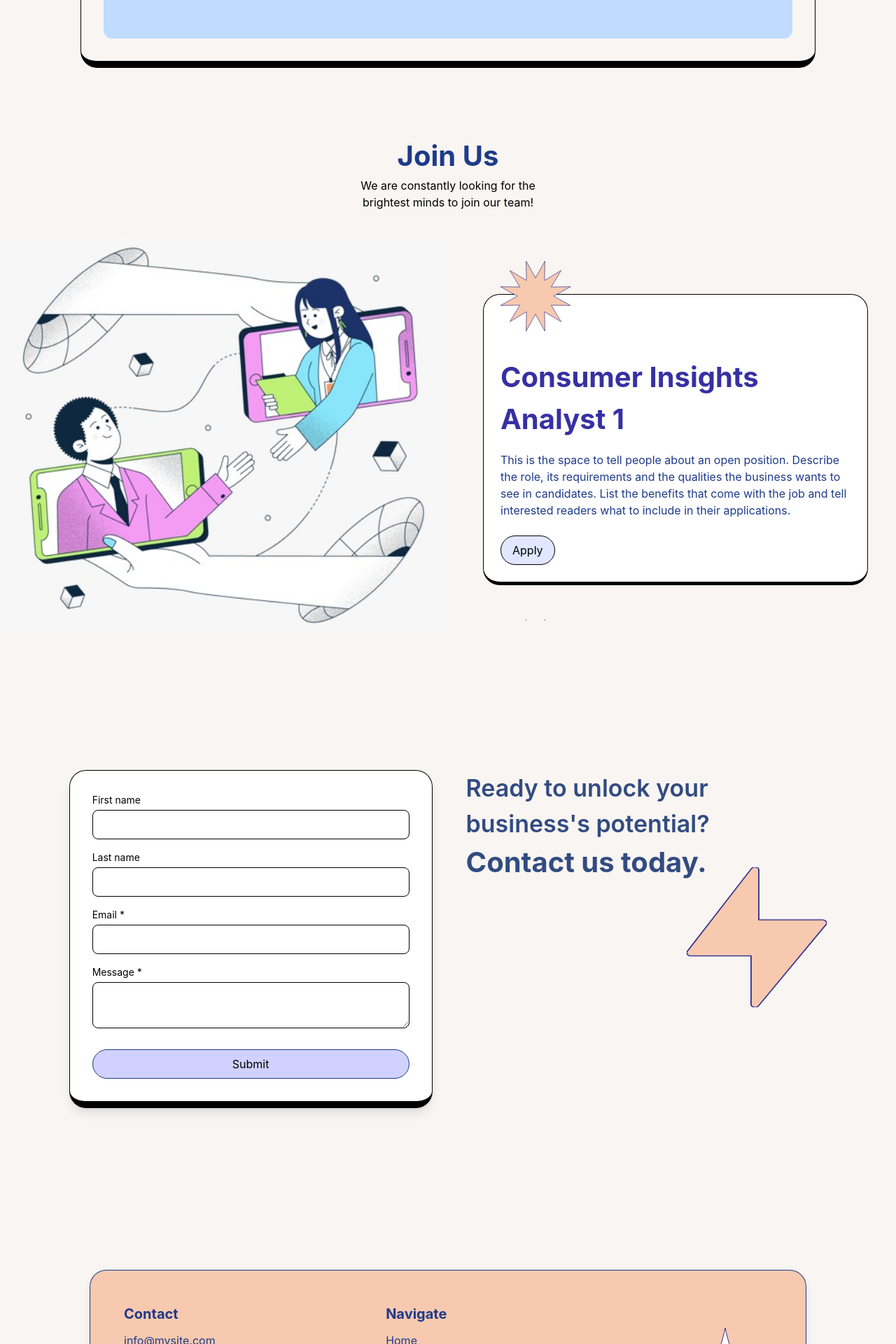
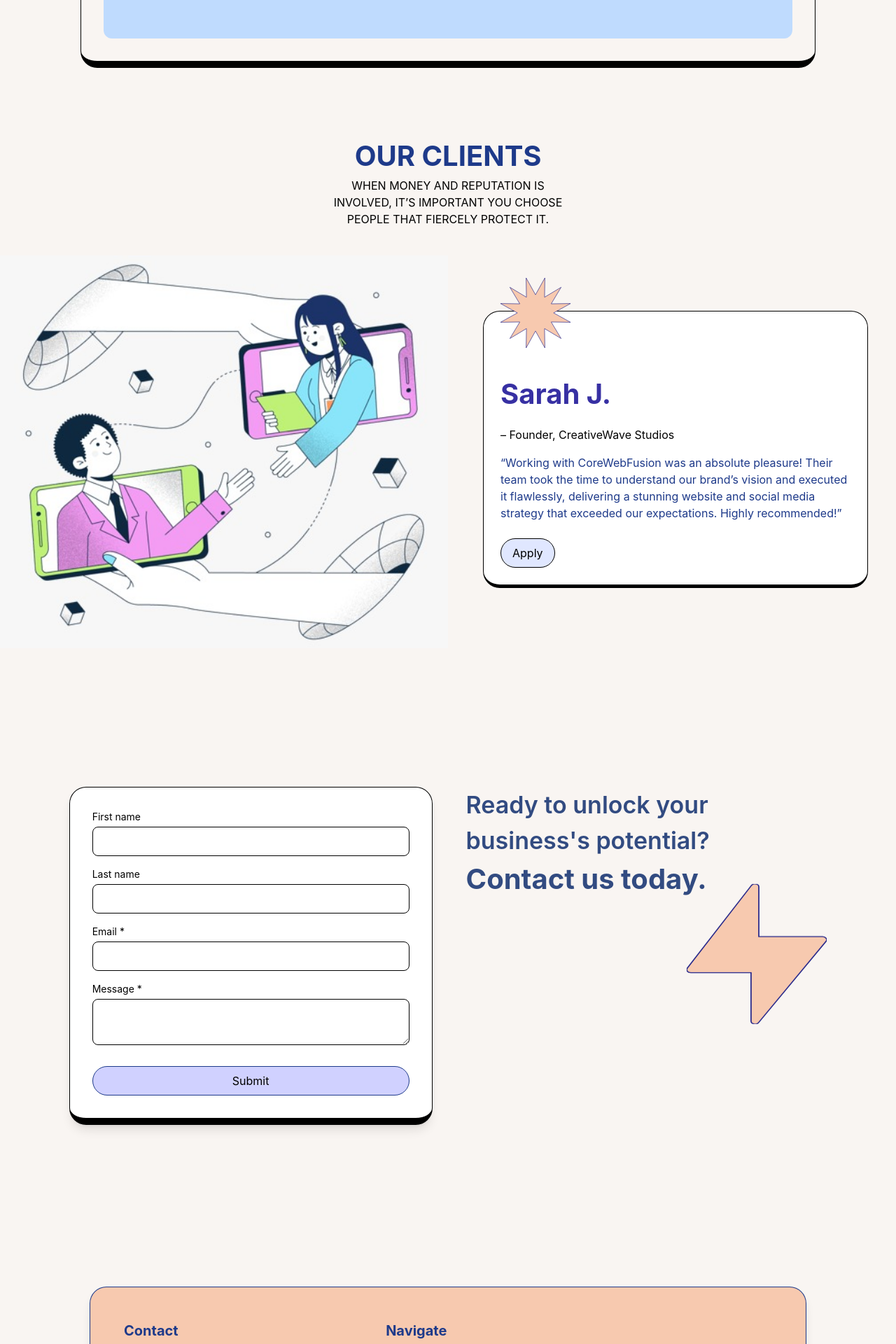
Before and after one commit to tahzib12/mindshare, a React (Create React App) app: page / in a window 1280 px wide. Shown: the part 2846-4766 px from the top of the page at 70% size. Built offline with nearby package versions, Linux system fonts and the light colour scheme.

Commit message:
blog page work

```diff
--- a/src/Components/Carousel.js
+++ b/src/Components/Carousel.js
@@ -72,7 +72,7 @@ const Carousel = () => {
   return (
     <div id='caseStudies' className="relative w-full mx-auto p-14 bg-[#f9f5f2]">
       <div className='text-center text-[40px] font-bold text-blue-900 py-10'>
-        Case Studies
+        Blog
       </div>
       <div className="flex items-center justify-center space-x-4">
         {/* Left Arrow */}
@@ -114,7 +114,7 @@ const Carousel = () => {
                     <p className="text-gray-700 text-[14px]">{slide.description}</p>
                     <div className='text-right absolute bottom-4 right-4'>
                     <a
-                      href="#"
+                      href="/Blog"
                       className="bg-blue-100 text-black text-[14px] py-2 px-4 rounded-full border-[1px] border-black  hover:bg-blue-900 hover:text-white hover:border-blue-900 cursor-pointer"
                     >
                       Read More
--- a/src/Components/Footer.js
+++ b/src/Components/Footer.js
@@ -14,7 +14,7 @@ const Footer = () => {
     }, []);
 
     return (
-        <footer className="bg-[#f9f5f2] p-8  mx-auto w-full">
+        <footer className="bg-[#f9f5f2] p-8 pb-5 mx-auto w-full">
             <div className="bg-[#F7C9AF] p-8 md:p-12 rounded-3xl mx-auto my-10 max-w-5xl shadow-lg border-[1px] border-b-[10px] border-blue-900 relative" data-aos="zoom-in">
                 <div className="flex flex-col gap-44 md:flex-row justify-start items-start space-y-6 md:space-y-0">
 
--- a/src/Components/Hero.js
+++ b/src/Components/Hero.js
@@ -28,7 +28,7 @@ const HeroSection = () => {
           <img
             src={Hero1}
             alt="Business Insights Illustration"
-            className="w-full rounded-3xl"
+            className="w-full rounded-3xl bg-transparent"
           />
         </div>
       </div>
--- a/src/Components/JoinUs.js
+++ b/src/Components/OurClients.js
@@ -3,11 +3,11 @@ import SlideCard from './SlideCard'
 import image6 from '../Assets/joinus.jpeg'
 
 
-function JoinUs() {
+function OurClients() {
   return (
     <div className='bg-[#f9f5f2] py-10 relative'>
-        <p className='text-[40px] text-blue-900 font-bold text-center'>Join Us</p>
-        <p className='text-[16px] text-black text-center w-[320px] mx-auto mb-10'>We are constantly looking for the brightest minds to join our team!</p>
+        <p className='text-[40px] text-blue-900 font-bold text-center'>OUR CLIENTS</p>
+        <p className='text-[16px] text-black text-center w-[350px] mx-auto mb-10'>WHEN MONEY AND REPUTATION IS INVOLVED, IT’S IMPORTANT YOU CHOOSE PEOPLE THAT FIERCELY PROTECT IT.</p>
     <div className='flex items-center justify-between '>
       <div className="w-1/2 mt-10 md:mt-0">
           <img
@@ -24,4 +24,4 @@ function JoinUs() {
   )
 }
 
-export default JoinUs;
+export default OurClients;
--- a/src/Components/SlideCard.js
+++ b/src/Components/SlideCard.js
@@ -2,7 +2,7 @@ import React from "react";
 
 const SlideCard = () => {
     return (
-        <div className="bg-transparent h-[530px] overflow-y-scroll scrollbar-hide flex flex-col gap-40 items-end justify-start pr-10 ">
+        <div className="bg-transparent h-[530px] overflow-y-scroll scrollbar-hide flex flex-col gap-48 items-end justify-start pr-10 ">
              {/* First Card */}
             <div className="relative max-w-[550px] p-6 bg-white rounded-3xl border-[1px] border-b-[5px] border-black z-10 sticky top-16">
                 <div className="absolute -top-12 left-6">
@@ -12,10 +12,12 @@ const SlideCard = () => {
                         </g>
                     </svg>
                 </div>
-                <h2 className="text-[40px] font-bold text-indigo-800 pt-16">Consumer Insights Analyst 1</h2>
+                <h2 className="text-[40px] font-bold text-indigo-800 pt-16">Sarah J.</h2>
+                <p className="text-black mt-4">
+                – Founder, CreativeWave Studios
+                </p>
                 <p className="text-blue-900 mt-4">
-                    This is the space to tell people about an open position. Describe the role, its requirements and the qualities the business wants to see in candidates.
-                    List the benefits that come with the job and tell interested readers what to include in their applications.
+                “Working with CoreWebFusion was an absolute pleasure! Their team took the time to understand our brand’s vision and executed it flawlessly, delivering a stunning website and social media strategy that exceeded our expectations. Highly recommended!”
                 </p>
                 <div className="mt-6">
                     <button className="px-4 py-2 bg-indigo-100 text-black rounded-full shadow-sm hover:bg-blue-900 hover:text-white border-[1px] border-black focus:outline-none hover:border-blue-900 cursor-pointer">
@@ -33,10 +35,12 @@ const SlideCard = () => {
                         </g>
                     </svg>
                 </div>
-                <h2 className="text-[40px] font-bold text-indigo-800 pt-16">Consumer Insights Analyst 2</h2>
+                <h2 className="text-[40px] font-bold text-indigo-800 pt-16">James L.</h2>
+                <p className="text-black mt-4">
+                – Marketing Manager, Peak Fitness
+                </p>
                 <p className="text-blue-900 mt-4">
-                    This is the space to tell people about an open position. Describe the role, its requirements and the qualities the business wants to see in candidates.
-                    List the benefits that come with the job and tell interested readers what to include in their applications.
+                “CoreWebFusion transformed our digital presence. Thanks to their expert SEO and web development services, we saw a 30% increase in organic traffic within the first three months. Their attention to detail and professionalism set them apart!”
                 </p>
                 <div className="mt-6">
                     <button className="px-4 py-2 bg-indigo-100 text-black rounded-full shadow-sm hover:bg-blue-900 hover:text-white border-[1px] border-black focus:outline-none hover:border-blue-900 cursor-pointer">
@@ -46,7 +50,7 @@ const SlideCard = () => {
             </div>
 
   {/* Third Card */}
-            <div className="relative max-w-[550px] p-6 bg-white rounded-3xl border-[1px] border-b-[5px] border-black z-30 sticky top-[220px] mb-[50px]">
+            <div className="relative max-w-[550px] p-6 bg-white rounded-3xl border-[1px] border-b-[5px] border-black z-30 sticky top-[220px] mb-[70px]">
                 <div className="absolute -top-12 left-6">
                     <svg preserveAspectRatio="none" data-bbox="20 20 160 160" viewBox="20 20 160 160" height="100" width="100" xmlns="http://www.w3.org/2000/svg" data-type="shape" fill='#F7C9AF' stroke='#1C1E87'>
                         <g>
@@ -54,10 +58,12 @@ const SlideCard = () => {
                         </g>
                     </svg>
                 </div>
-                <h2 className="text-[40px] font-bold text-indigo-800 pt-16">Consumer Insights Analyst 3</h2>
+                <h2 className="text-[40px] font-bold text-indigo-800 pt-16">Emily T.</h2>
+                <p className="text-black mt-4">
+                – CEO, Luxe Design Co.
+                </p>
                 <p className="text-blue-900 mt-4">
-                    This is the space to tell people about an open position. Describe the role, its requirements and the qualities the business wants to see in candidates.
-                    List the benefits that come with the job and tell interested readers what to include in their applications.
+                “I couldn't be happier with the graphic design and branding work CoreWebFusion did for us. They helped shape a visual identity that resonates with our customers and aligns perfectly with our values. Exceptional work from start to finish!”
                 </p>
                 <div className="mt-6">
                     <button className="px-4 py-2 bg-indigo-100 text-black rounded-full shadow-sm hover:bg-blue-900 hover:text-white border-[1px] border-black focus:outline-none hover:border-blue-900 cursor-pointer">
--- a/src/index.css
+++ b/src/index.css
@@ -11,7 +11,9 @@ body {
   -webkit-font-smoothing: antialiased;
   -moz-osx-font-smoothing: grayscale;
 }
-
+.filter-white {
+  filter: brightness(0) invert(1);
+}
 
 code {
   font-family: source-code-pro, Menlo, Monaco, Consolas, 'Courier New',
--- a/src/pages/Home.js
+++ b/src/pages/Home.js
@@ -5,9 +5,9 @@ import HeroSection from '../Components/Hero'
 import ServiceSection from '../Components/Service'
 import Industries from '../Components/Industries'
 import Carousel from '../Components/Carousel'
-import JoinUs from '../Components/JoinUs'
 import Footer from '../Components/Footer'
 import ContactForm from '../Components/Form'
+import OurClients from '../Components/OurClients'
 
 function Home() {
   return (
@@ -20,7 +20,7 @@ function Home() {
     <ServiceSection/>
     <Industries/>
     <Carousel/>
-    <JoinUs/>
+    <OurClients/>
     <ContactForm/>
     <Footer/>
   </div>
```
Also changed, not shown: src/Components/BlogHero.js (+27 -5 lines).
